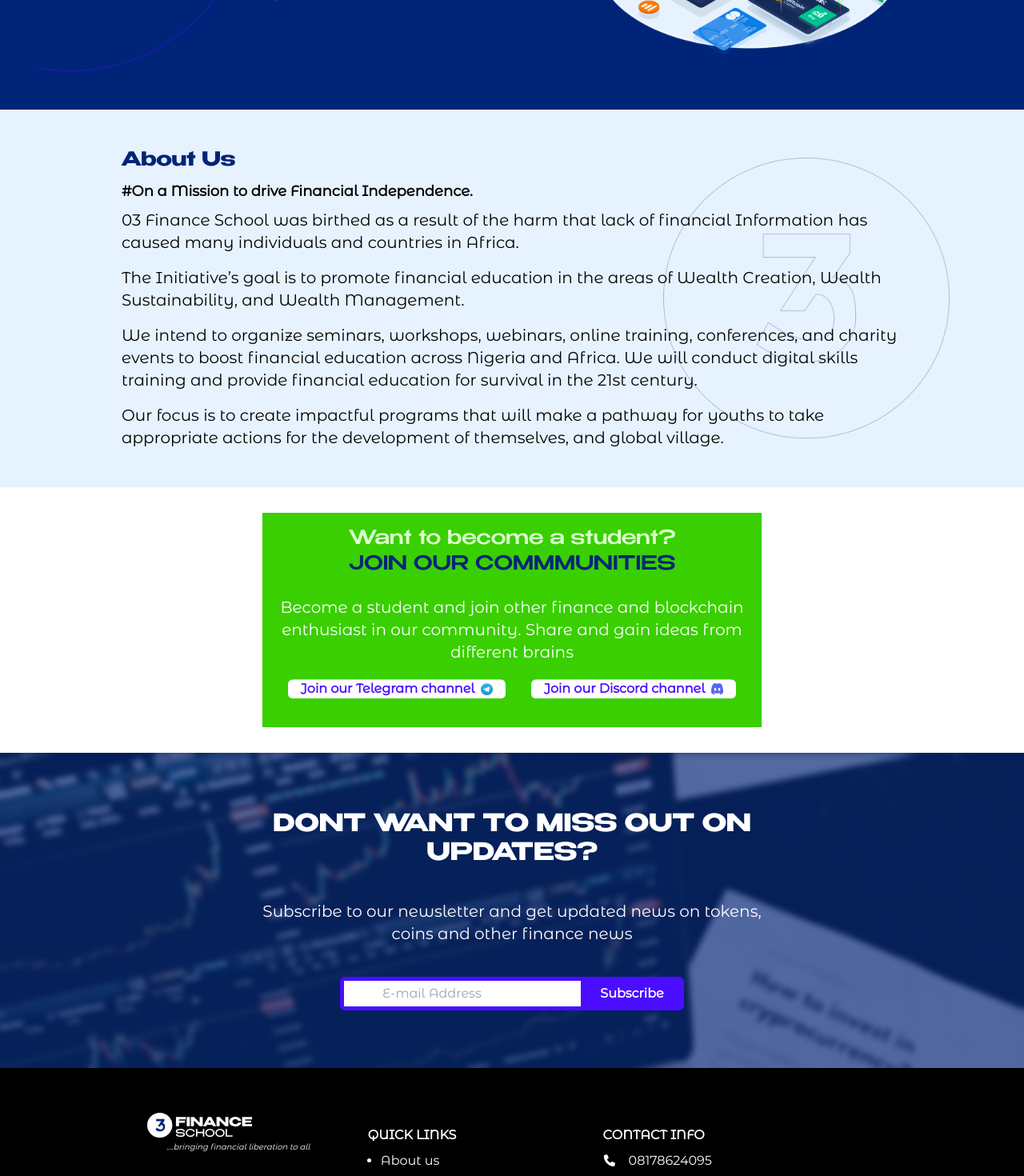
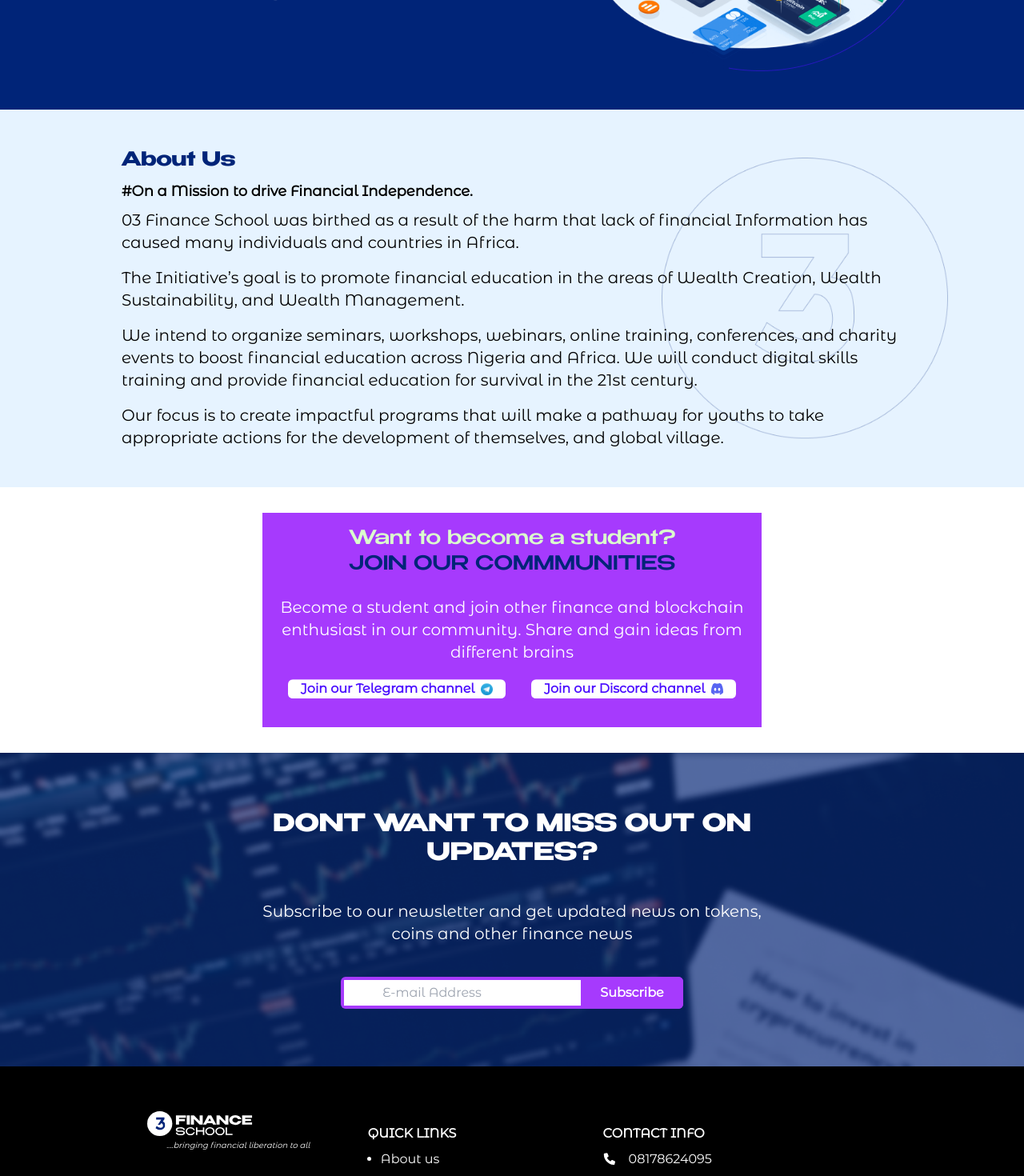
Before and after one commit to Jaeger-11/O3-Finance-School, a React (Vite) app: page / in a window 1280 px wide. Shown: the part 400-1870 px from the top of the page at 80% size. Built offline with nearby package versions, Linux system fonts and the light colour scheme.

Commit message:
working on css animations

```diff
--- a/src/index.css
+++ b/src/index.css
@@ -26,7 +26,7 @@
 
 }
 
-.bg-pan-left{animation:bg-pan-left 8s 3 both}
+.bg-pan-left{-webkit-animation:bg-pan-left 8s 5s infinite both;animation:bg-pan-left 8s 5s infinite both}
 
 @keyframes bg-pan-left{0%{background-position:100% 50%}100%{background-position:0 50%}}
 
@@ -37,6 +37,10 @@
 .tracking-in-contract{animation:tracking-in-contract 1.5s cubic-bezier(.215,.61,.355,1.000) 4s both}
 
 @keyframes tracking-in-contract{0%{letter-spacing:1em;opacity:0}40%{opacity:.6}100%{letter-spacing:normal;opacity:1}}
+
+.color-change-2x{animation:color-change-2x 2s linear infinite alternate both}
+
+@keyframes color-change-2x{0%{background:#19dcea}100%{background:#b22cff}}
 
 .hamburger{
   width: 24px;
--- a/src/pages/Home.jsx
+++ b/src/pages/Home.jsx
@@ -27,7 +27,7 @@ function Home() {
       </main>
 
       {/* About section */}
-      <section className="py-8 px-4 bg-lightblue about md:py-12">
+      <section className="py-8 px-4 bg-lightblue about md:py-12 bg-pan-left">
         <article className="container mx-auto">
           <h3 className="text-darkblue text-xl benzin-bold md:text-2xl">About Us</h3>
           <h4 className="text-lg font-bold font-alternate my-2">#On a Mission to drive Financial Independence.</h4>
@@ -42,8 +42,8 @@ function Home() {
       </section>
 
       {/* Join Community Section */}
-      <section className="py-8 px-4 bg-white">
-        <article className="text-center bg-lightgreen p-4 md:w-1/2 md:mx-auto">
+      <section className="py-8 px-4 bg-white border-r='8px' ">
+        <article className="text-center color-change-2x p-4 md:w-1/2 md:mx-auto">
           <p className="text-[#DBFFCD] text-lg benzin-medium md:text-2xl">Want to become a student?</p>
           <h3 className="text-darkblue text-lg benzin-medium md:text-2xl">JOIN OUR COMMMUNITIES</h3>
           <p className="text-white font-alternate text-base md:text-xl md:my-6">Become a student and join other finance and blockchain enthusiast in our community. Share and gain ideas from different brains</p>
@@ -62,15 +62,15 @@ function Home() {
 
 
       {/* Updates Section */}
-      <section className="bg-mobile-update-bg bg-no-repeat bg-cover text-white py-12 px-4 text-center font-alternate md:bg-desktop-update-bg">
+      <section className="bg-mobile-update-bg bg-no-repeat bg-cover text-white py-12 px-4 text-center font-alternate md:bg-desktop-update-bg ">
         <article  className="container mx-auto flex flex-col gap-4 md:w-1/2 md:mx-auto md:py-6">
           <h2 className="text-xl benzin-bold md:text-3xl">DONT WANT TO MISS OUT ON UPDATES?</h2>
           <p className="md:text-xl md:my-6">Subscribe to our newsletter and get updated news on tokens, coins and other finance news</p>
-          <div className="border border-sharpblue bg-sharpblue w-max mx-auto rounded-md overflow-hidden">
+          <div className="border-raduis='8px' color-change-2x w-max mx-auto rounded-md overflow-hidden">
             <input type="email" name="email" id="email"
             placeholder="E-mail Address"
             className="px-4 bg-[rgba(74, 13, 255, 0.2);] text-sharpblue focus:outline-none ml-1 w-[55vw] sm:w-auto md:pl-12 md:py-1"/>
-            <button className="text-white bg-sharpblue px-2 py-1 font-semibold md:px-6 md:py-2">Subscribe</button>
+            <button className="text-white color-change-2x px-2 py-1 font-semibold md:px-6 md:py-2">Subscribe</button>
           </div>
         </article>
       </section>
```
